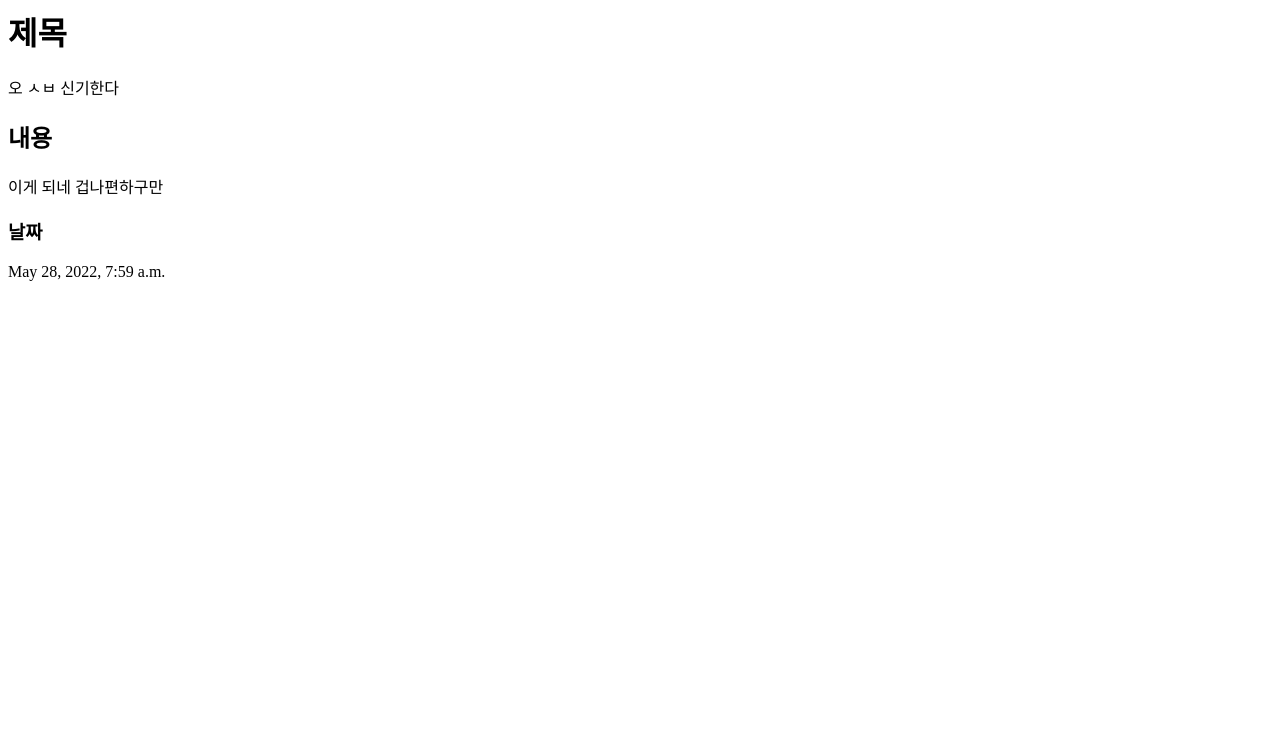
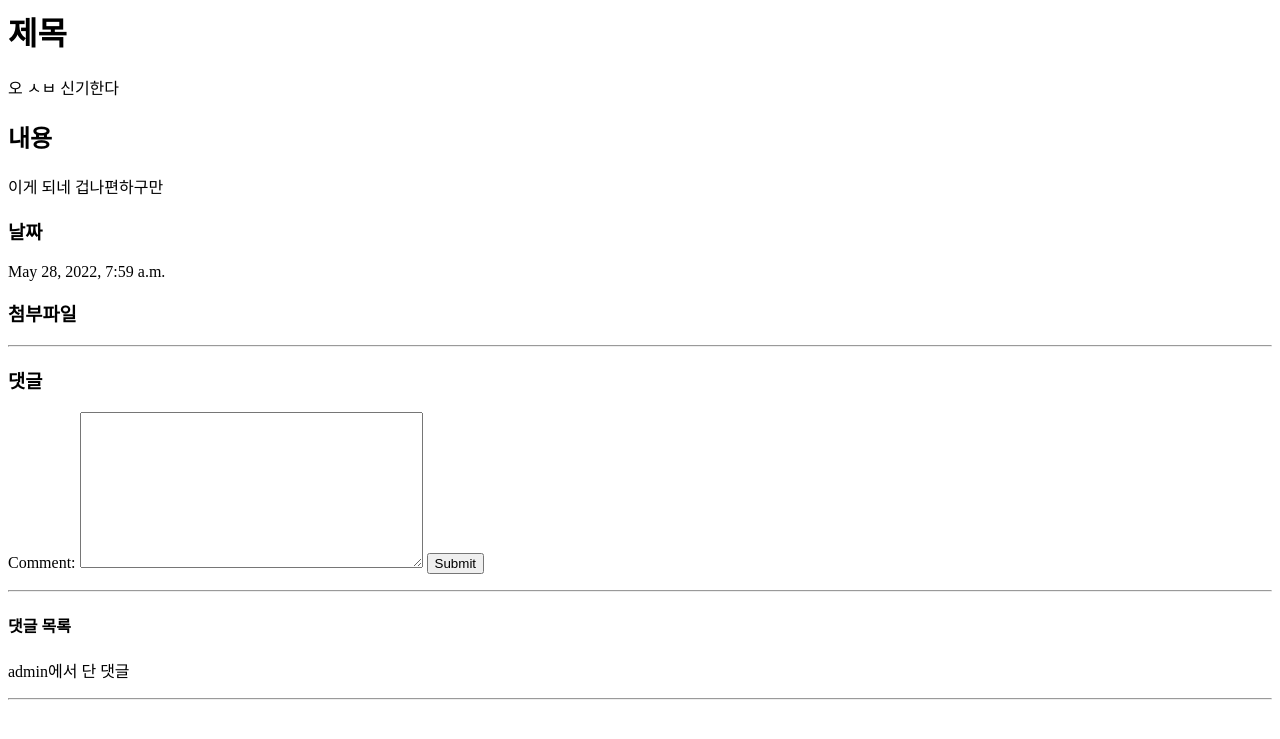
Before and after one commit to jae-hun-e/myBlog, a Django app: page /detial/1 in a window 1280 px wide. Shown: the top 739 px of the page. Run offline with Django 4.2, Linux system fonts and the light colour scheme; data comes from the database, SQL or seed files in the repository; both versions use the stored data as it was after the commit.

Commit message:
create comment To blog

```diff
--- a/blog_app/admin.py
+++ b/blog_app/admin.py
@@ -1,5 +1,6 @@
 # admin 사이트에서 내가만든객체(ORM)을 확인할 수 있다.
 from django.contrib import admin
-from .models import Blog
+from .models import Blog, Comment
 
 admin.site.register(Blog)  # admin 사이트에서 Blog객체를 확인할 수 있다.
+admin.site.register(Comment)  # admin 사이트에서 Comment객체를 확인할 수 있다.
--- a/blog_app/forms.py
+++ b/blog_app/forms.py
@@ -1,5 +1,5 @@
 from django import forms
-from .models import Blog
+from .models import Blog, Comment
 
 
 class BlogFrom(forms.Form):
@@ -13,3 +13,9 @@ class BlogModelForm(forms.ModelForm):
         model = Blog  # models 안에서 받아옴
         fields = '__all__'  # blog객체 안에 있는 모든Fields
         # fields = ['title', 'body']  # blog 객체 안에 있는 특정 fileds
+
+
+class CommentForm(forms.ModelForm):
+    class Meta:
+        model = Comment
+        fields = ['comment']
--- a/blog_app/models.py
+++ b/blog_app/models.py
@@ -10,3 +10,13 @@ class Blog(models.Model):
 
     def __str__(self):
         return self.title
+
+
+class Comment(models.Model):
+    comment = models.TextField(max_length=400)
+    date = models.DateTimeField(auto_now_add=True)
+    # on_delete : Post 가 참고하고 있는 blog 가 삭제되면 post 의 comment 도 같이 삭제됨
+    post = models.ForeignKey(Blog, on_delete=models.CASCADE)
+
+    def __str__(self):
+        return self.comment
--- a/blog_app/templates/detail.html
+++ b/blog_app/templates/detail.html
@@ -6,8 +6,27 @@
 <h3>날짜</h3>
 {{blog_detail.date}}
 
+<h3>첨부파일</h3>
 {% if blog_detail.photo %}
 <br/>
     <img src = "{{ blog_detail.photo.url }}" alt="" height="400" width="400"/>
 <!--    {{blog_detail.photo.path}}-->
 {% endif %}
+<hr>
+
+<h3> 댓글 </h3>
+<form method="POST" action="{% url 'create_comment' blog_detail.id %}">
+    {% csrf_token %}
+
+    {{ comment_form }}
+
+    <input type="submit"/>
+</form>
+<hr>
+<!--댓글 목록-->
+<h4>댓글 목록</h4>
+<!--특정 객체(blog_detail)를 참고하는 어떤 모델(comment) 의 집합(_set)-->
+{% for comment in blog_detail.comment_set.all%}
+<p> {{comment}}</p>
+<hr>
+{% endfor %}
--- a/blog_app/views.py
+++ b/blog_app/views.py
@@ -1,7 +1,7 @@
 from django.shortcuts import render, redirect, get_object_or_404
 from .models import Blog
 from django.utils import timezone
-from .forms import BlogFrom, BlogModelForm
+from .forms import BlogFrom, BlogModelForm, CommentForm
 
 
 def home(req):
@@ -64,4 +64,18 @@ def modelformcreate(req):
 def detail(req, blog_id):
     # blog_id번째 블로그 글을 DB에서 가져옴
     blog_detail = get_object_or_404(Blog, pk=blog_id)  # 못가져오면 404 띄워라
-    return render(req, 'detail.html', {'blog_detail' : blog_detail})
+
+    comment_form = CommentForm()  # CommentForm객체 가져옴
+
+    return render(req, 'detail.html', {'blog_detail' : blog_detail, 'comment_form' : comment_form})
+
+# create comment
+def create_comment(req, blog_id):
+    filled_form = CommentForm(req.POST)
+
+    if filled_form.is_valid():
+        finished_form = filled_form.save(commit=False)
+        finished_form.post = get_object_or_404(Blog, pk=blog_id)
+        finished_form.save()
+
+    return redirect('detail', blog_id)
--- a/blog_project/urls.py
+++ b/blog_project/urls.py
@@ -20,7 +20,10 @@ urlpatterns = [
 
     # detail page
     path('detial/<int:blog_id>', views.detail, name="detail"),
+
+    # create comment
+    path('create_comment/<int:blog_id>', views.create_comment, name="create_comment"),
 ]
 
 # media 파일에 접근할 수 있는 url 추가
-urlpatterns += urlpatterns + static(settings.MEDIA_URL, document_root=settings.MEDIA_ROOT)
+urlpatterns += static(settings.MEDIA_URL, document_root=settings.MEDIA_ROOT)
```
Also changed, not shown: blog_app/migrations/0003_comment.py (added), blog_app/migrations/0004_rename_commant_comment_comment.py (added), blog_app/migrations/0005_alter_comment_comment.py (added), db.sqlite3.
